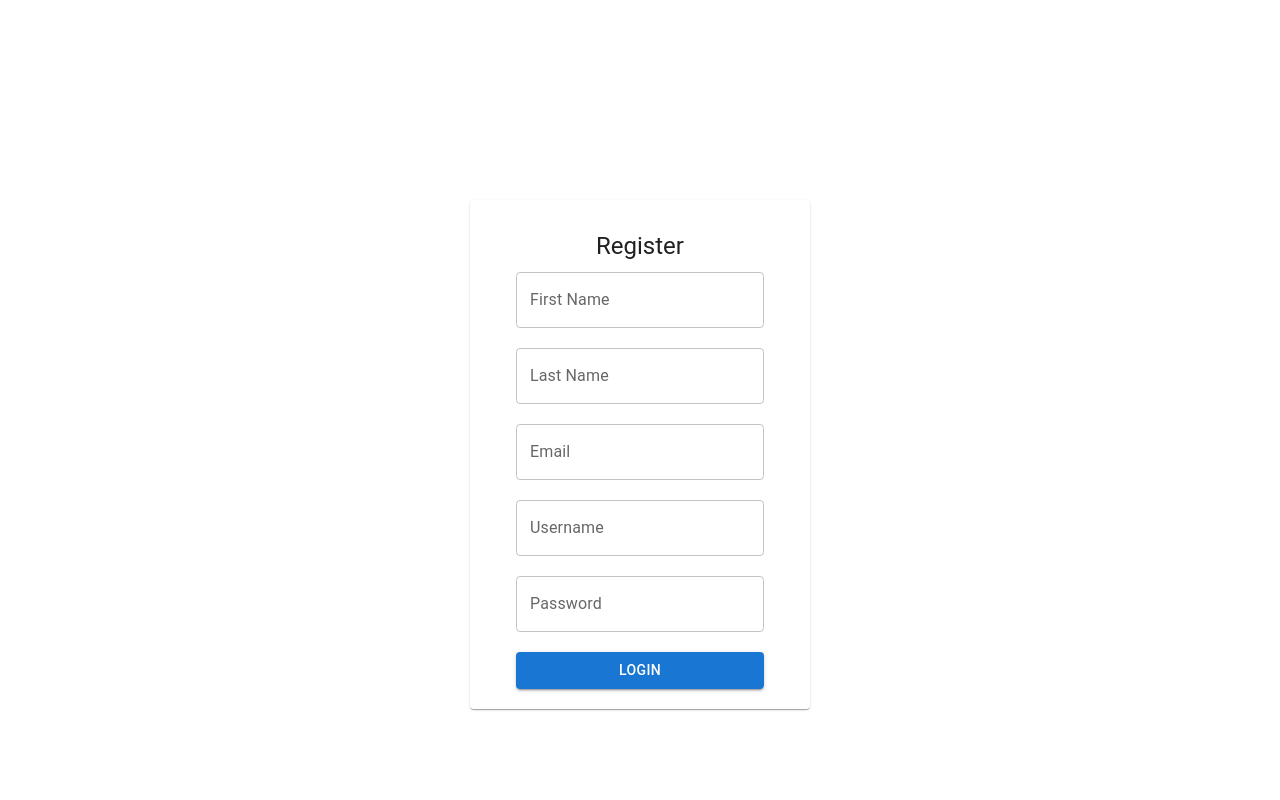
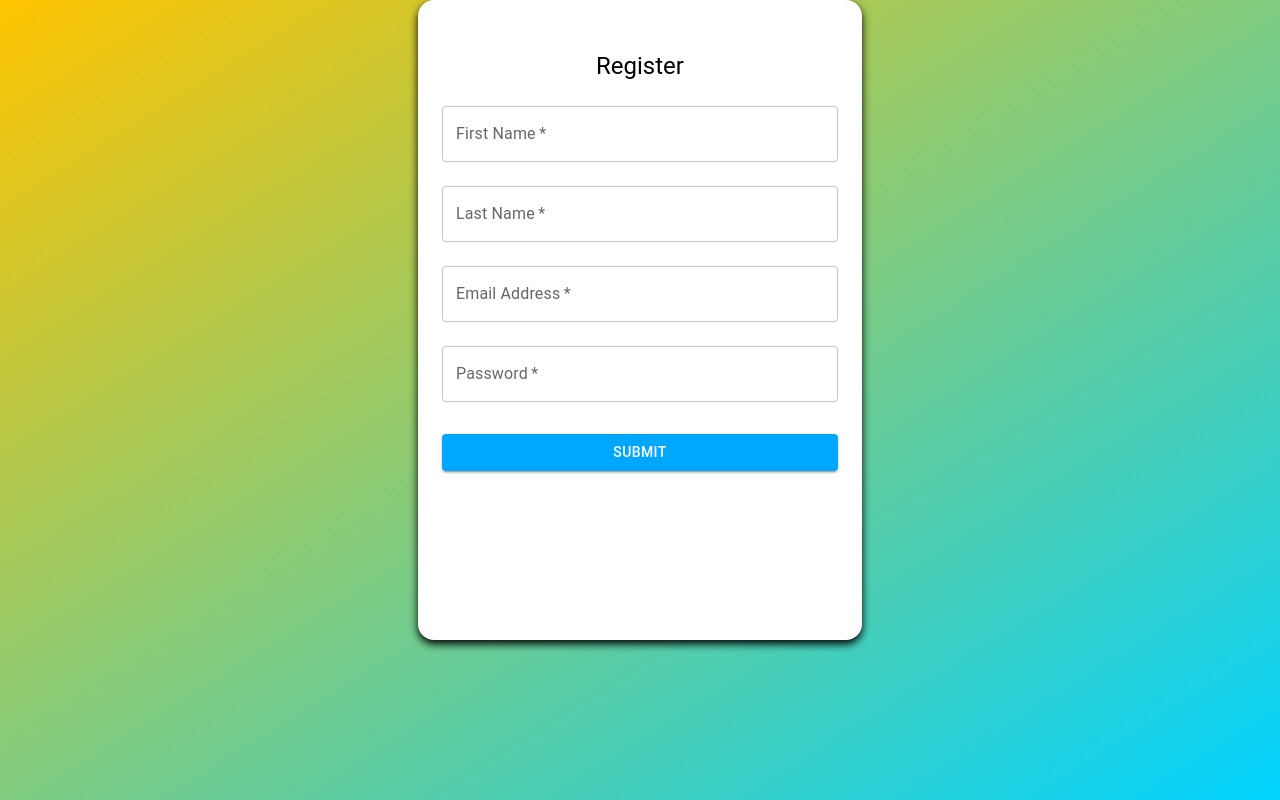
Before and after one commit to ESUC/ucla-club-finder, a React (Create React App) app in the folder client/: page /auth/register in a window 1280 px wide. Built offline with nearby package versions, Linux system fonts and the light colour scheme.

Commit message:
Updated Login/Register Pages

```diff
--- a/client/src/pages/login.js
+++ b/client/src/pages/login.js
@@ -1,38 +1,107 @@
 import React, { useState } from 'react';
 import { TextField, Button, Paper, Typography, makeStyles } from '@mui/material';
 import styled from 'styled-components'
+import Avatar from '@mui/material/Avatar';
+import FormControlLabel from '@mui/material/FormControlLabel';
+import Checkbox from '@mui/material/Checkbox';
+import Link from '@mui/material/Link';
+import Grid from '@mui/material/Grid';
+import Box from '@mui/material/Box';
+import Chip from '@mui/material/Chip';
+import LockOutlinedIcon from '@mui/icons-material/LockOutlined';
+import Container from '@mui/material/Container';
+import LockOpenIcon from '@mui/icons-material/LockOpen';
+import InputAdornment from '@mui/material/InputAdornment';
+import PersonOutlineIcon from '@mui/icons-material/PersonOutline';
 
-
-const Container = styled(Paper)`
-  display: flex;
-  flex-direction: column;
-  align-items: center;
-  padding: 20px;
-  margin: auto;
-  margin-top: 200px;
-  max-width: 300px;
-`;
-
-const StyledForm = styled.form`
-  display: flex;
-  flex-direction: column;
-  gap: 20px;
+const OuterContainer = styled.div `
+    background: white;
+    background: linear-gradient(to right bottom, #FFC400, #00D2FF);
+    height: 100vh;
+    width: 100vw;
+    justify-content: center;
+    align-items: center;
 `;
 
 export const Login = () => {
-    const [username, setUsername] = useState('');
-    const [password, setPassword] = useState('');
     return (
         <>
-        <Container className="paper">
-        <Typography variant="h5" align="center">Login</Typography>
-        <StyledForm className="text">
-            <TextField label="Username" variant="outlined" value={username}/>
-            <TextField label="Password" type="password" variant="outlined" value={password}/>
-            <Button variant="contained" color="primary"> Login</Button>
-        </StyledForm>
+        <OuterContainer>
+        <Container maxWidth="xs"
+          sx={{
+              height: "80vh",
+              borderRadius:4,
+              padding:"50px",
+              background: "white",
+              justifyContent: "center",
+              alignItems: "center",
+              boxShadow: '0 4px 8px black'
+              }}
+        >
+        <Typography variant="h5" align="center" sx={{color:"black"}}>LOGIN</Typography>
+          <Box component="form" noValidate sx={{ mt: 1 }}>
+            <TextField
+              margin="normal"
+              required
+              fullWidth
+              id="email"
+              label="Email Address"
+              name="email"
+              autoComplete="email"
+              autoFocus
+              InputProps={{
+                startAdornment: (
+                  <InputAdornment position="start">
+                    <PersonOutlineIcon />
+                  </InputAdornment>
+                ),
+              }}
+            />
+            <TextField
+              margin="normal"
+              required
+              fullWidth
+              name="password"
+              label="Password"
+              type="password"
+              id="password"
+              autoComplete="current-password"
+              InputProps={{
+                startAdornment: (
+                  <InputAdornment position="start">
+                    <LockOpenIcon />
+                  </InputAdornment>
+                ),
+              }}
+            />
+            <FormControlLabel
+              control={<Checkbox value="remember" color="primary" />}
+              label="Remember me"
+            />
+            <Button
+              type="submit"
+              fullWidth
+              variant="contained"
+              sx={{ mt: 3, mb: 2, background: 'white',
+                background: '#00A7FF',}}
+            >
+              LOGIN
+            </Button>
+            <Grid container>
+              <Grid item xs>
+                <Link href="#" variant="body2">
+                  Forgot password?
+                </Link>
+              </Grid>
+              <Grid item>
+                <Link href="#" variant="body2">
+                  {"Don't have an account? Sign Up"}
+                </Link>
+              </Grid>
+            </Grid>
+            </Box>
         </Container>
-
+        </OuterContainer>
         </>
     );
 }
--- a/client/src/pages/register.js
+++ b/client/src/pages/register.js
@@ -1,44 +1,91 @@
 import React, { useState } from 'react';
 import { TextField, Button, Paper, Typography, makeStyles } from '@mui/material';
 import styled from 'styled-components'
+import Avatar from '@mui/material/Avatar';
+import FormControlLabel from '@mui/material/FormControlLabel';
+import Checkbox from '@mui/material/Checkbox';
+import Link from '@mui/material/Link';
+import Grid from '@mui/material/Grid';
+import Box from '@mui/material/Box';
+import Chip from '@mui/material/Chip';
+import LockOutlinedIcon from '@mui/icons-material/LockOutlined';
+import Container from '@mui/material/Container';
+import LockOpenIcon from '@mui/icons-material/LockOpen';
+import InputAdornment from '@mui/material/InputAdornment';
+import PersonOutlineIcon from '@mui/icons-material/PersonOutline';
 
-
-const Container = styled(Paper)`
-  display: flex;
-  flex-direction: column;
-  align-items: center;
-  padding: 20px;
-  margin: auto;
-  margin-top: 200px;
-  max-width: 300px;
-`;
-
-const StyledForm = styled.form`
-  display: flex;
-  flex-direction: column;
-  gap: 20px;
+const OuterContainer = styled.div `
+    background: white;
+    background: linear-gradient(to right bottom, #FFC400, #00D2FF);
+    height: 100vh;
+    width: 100vw;
+    justify-content: center;
+    align-items: center;
 `;
 
 export const Register = () => {
-    const [lastName, setLastName] = useState('');
-    const [firstName, setFirstName] = useState('');
-    const [email, setEmail] = useState('');
-    const [username, setUsername] = useState('');
-    const [password, setPassword] = useState('');
     return (
         <>
-        <Container className="paper">
-        <Typography className="title" variant="h5" align="center" style={{margin:"10px"}} >Register</Typography>
-        <StyledForm className="text">
-            <TextField label="First Name" variant="outlined" value={firstName}/>
-            <TextField label="Last Name" type="password" variant="outlined" value={lastName}/>
-            <TextField label="Email" variant="outlined" value={email}/>
-            <TextField label="Username" variant="outlined" value={username}/>
-            <TextField label="Password" type="password" variant="outlined" value={password}/>
-            <Button variant="contained" color="primary"> Login</Button>
-        </StyledForm>
+        <OuterContainer>
+        <Container maxWidth="xs"
+          sx={{
+              height: "80vh",
+              borderRadius:4,
+              padding:"50px",
+              background: "white",
+              justifyContent: "center",
+              alignItems: "center",
+              boxShadow: '0 4px 8px black'
+              }}
+        >
+        <Typography variant="h5" align="center" sx={{color:"black"}}>Register</Typography>
+          <Box component="form" noValidate sx={{ mt: 1 }}>
+          <TextField
+              margin="normal"
+              required
+              fullWidth
+              id="firstName"
+              label="First Name"
+              name="firstName"
+            />
+            <TextField
+              margin="normal"
+              required
+              fullWidth
+              id="lastName"
+              label="Last Name"
+              name="lastName"
+            />
+
+            <TextField
+              margin="normal"
+              required
+              fullWidth
+              id="email"
+              label="Email Address"
+              name="email"
+            />
+            <TextField
+              margin="normal"
+              required
+              fullWidth
+              name="password"
+              label="Password"
+              type="password"
+              id="password"
+            />
+            <Button
+              type="submit"
+              fullWidth
+              variant="contained"
+              sx={{ mt: 3, mb: 2, background: 'white',
+                background: '#00A7FF',}}
+            >
+              SUBMIT
+            </Button>
+            </Box>
         </Container>
-
+        </OuterContainer>
         </>
     );
 }
```
